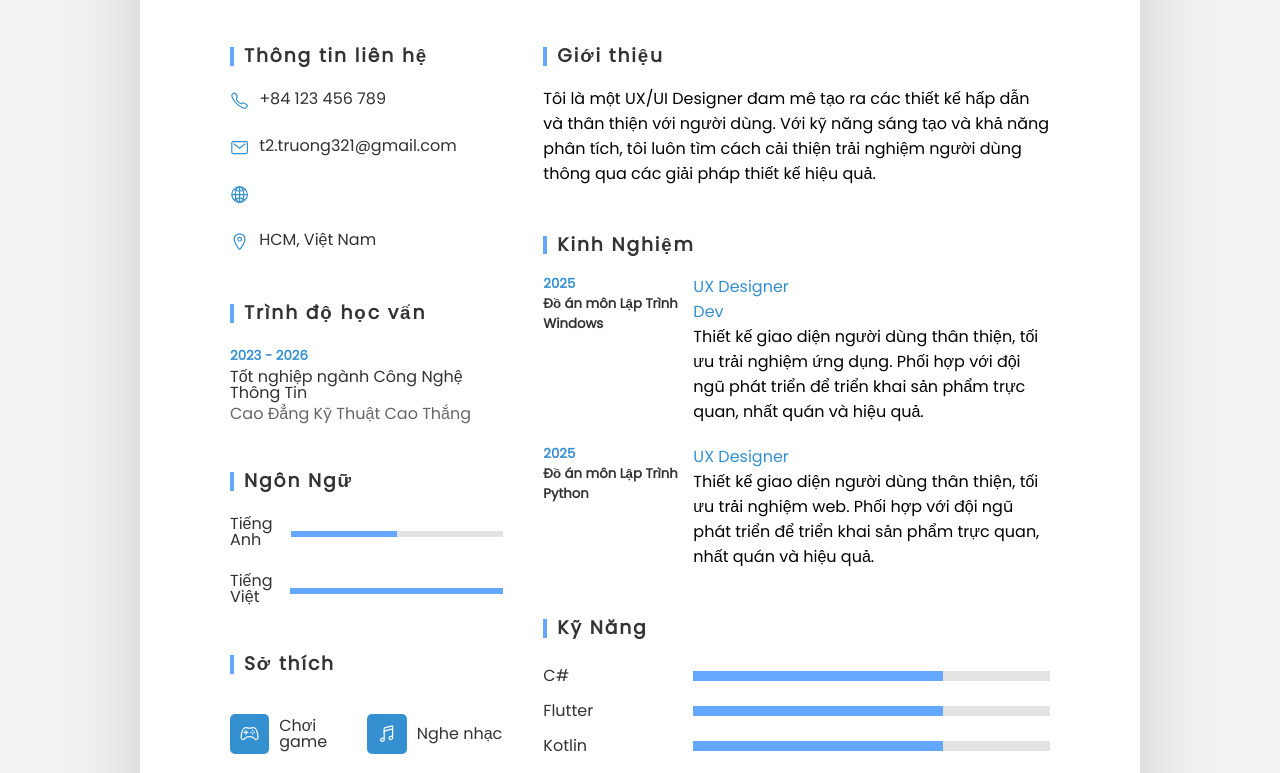
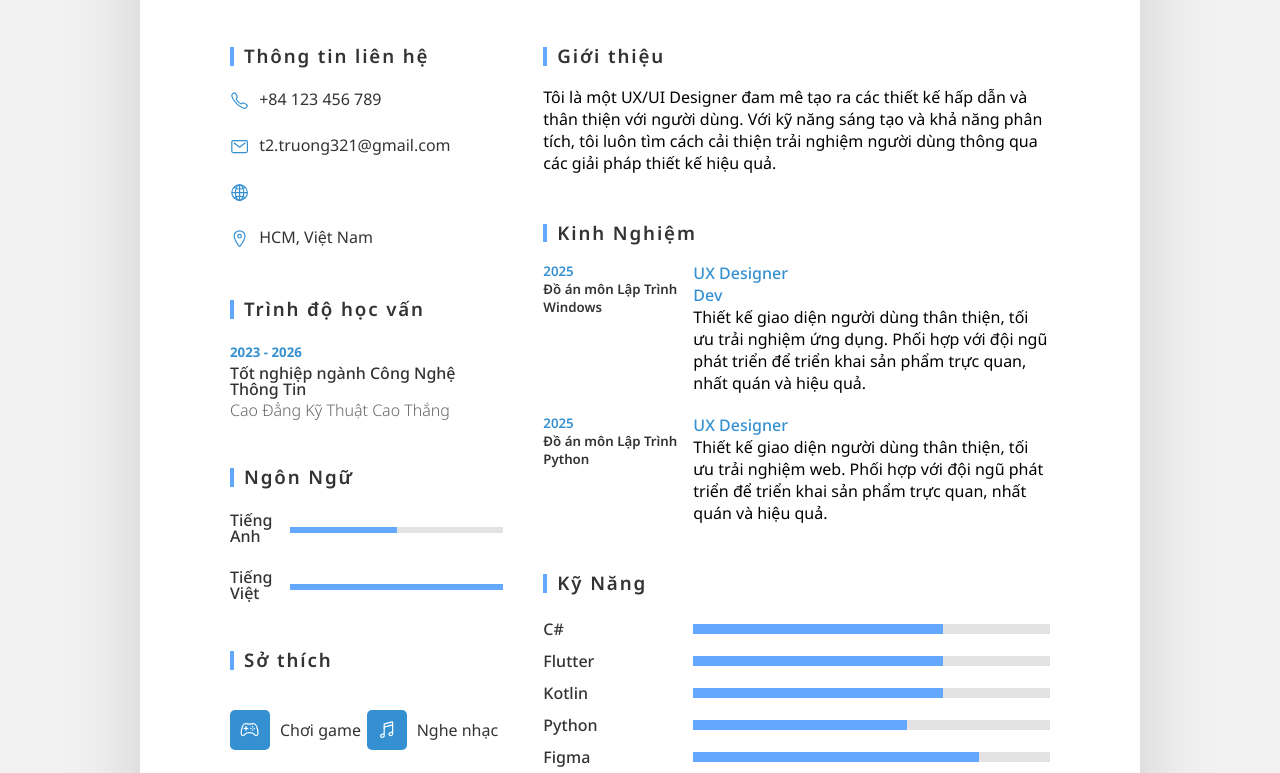
Before and after one commit to TranHongTruong/web-CV, a plain HTML site: page index.html in a window 1280 px wide. Shown: the part 293-1066 px from the top of the page. Drawn offline with nearby package versions, Linux system fonts and the light colour scheme.

Commit message:
Update style.css

```diff
--- a/assets/css/style.css
+++ b/assets/css/style.css
@@ -1,9 +1,10 @@
-@import url('https://fonts.googleapis.com/css?family=Poppins: 200, 300, 400, 500, 600, 700, 800, 900& display=swap');
+@import url('https://fonts.googleapis.com/css2?family=Noto+Sans:ital,wght@0,100..900;1,100..900&display=swap');
 * {
     margin: 0;
     padding: 0;
     box-sizing: border-box;
-    font-family: 'Poppins', sans-serif;
+    font-family: "Noto Sans", sans-serif;
+    font-style: normal;
 }
 body {
     background: #f2f2f2;
```
